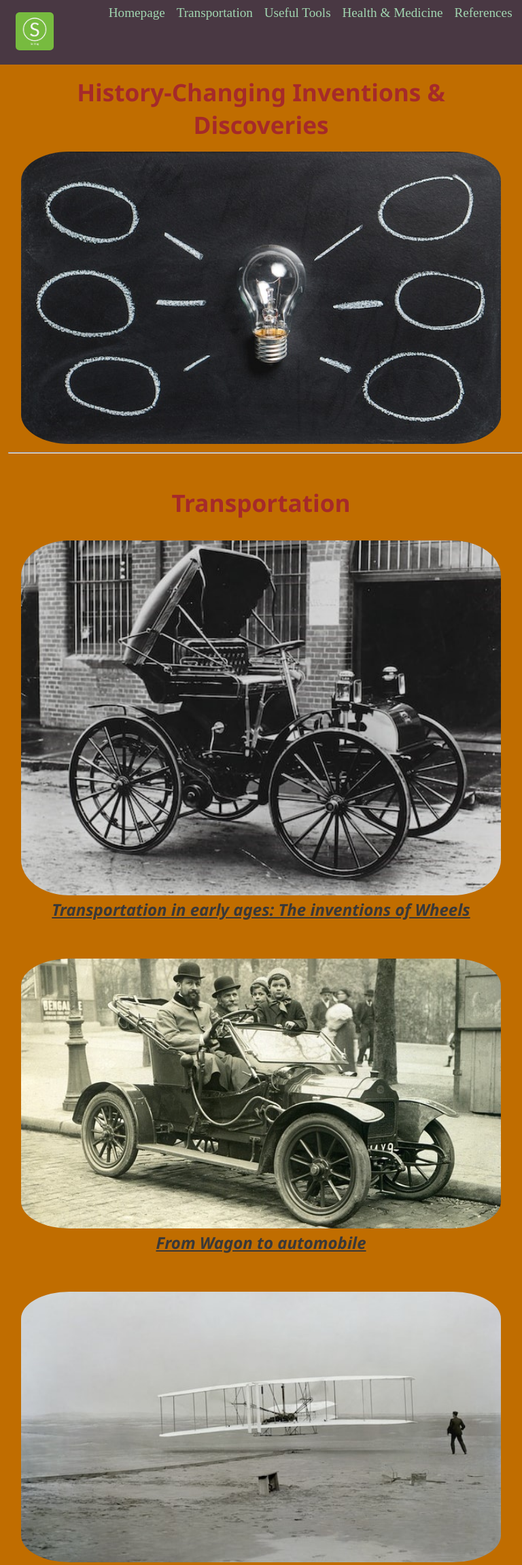
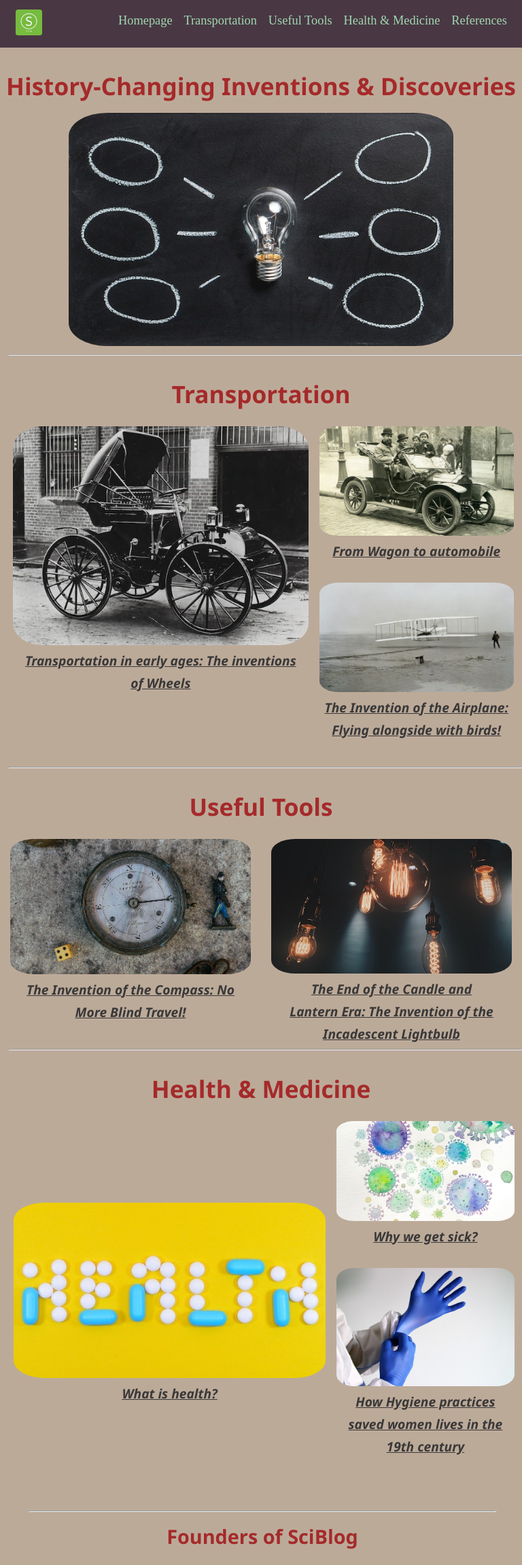
Before and after one commit to Omar-Abdullah-Shaikh-Al-Zoor/History-Changing-Inventions, a PHP site: page /index.html in a window 768 px wide. Shown: the top 2302 px of the page at 68% size. Run offline with PHP 8.4, Linux system fonts and the light colour scheme.

Commit message:
Small fixes

```diff
--- a/assets/css/style.css
+++ b/assets/css/style.css
@@ -119,8 +119,8 @@ footer p {
 }
 .main-heading {
   text-align: center;
-  margin-top: 6vh;
-  margin-bottom: 4vh;
+  margin-top: 4vh;
+  margin-bottom: 3vh;
   font-size: 2.2rem;
 }
 h1[class="main-heading"] {
@@ -268,9 +268,100 @@ aside img {
 }
 
 @media screen and (min-width: 600px) and (max-width: 1023px) {
-  main {
-    background-color: #c06d00;
-  }
+    /* General Elements */
+    .main {
+      display: flex;
+    }
+    .aside {
+      width: 75vw;
+    }
+    aside {
+      width: 23vw;
+      height: fit-content;
+      margin: 3.5vh 0vw;
+      border-radius: 0;
+    }
+    aside hr {
+      margin: 2vh 0;
+    }
+    aside h2{
+      margin-bottom: 1.5vh;
+    }
+    .links-a p {
+      margin: 2vh 1vw;
+    }
+    .home-img {
+      margin: 0 10vw ;
+    }
+    h1[class="main-heading"] {
+      margin: 4vh 0 2vh 0;
+    }
+    .criteria {
+      margin-left: 1.9vw;
+    }
+    .inv-titles {
+      display: flex;
+      flex-direction: row;
+    }
+    .main .inv-titles-1 {
+      width: 55%;
+    }
+    .inv-titles-2 {
+      width: 45%;
+      display: flex;
+      flex-direction: column;
+    }
+    .inv-nav {
+      margin-bottom: 4vh;
+    }
+
+    .inv-titles-1 .inv-nav {
+      margin: 0 4vw;
+    }
+    .inv-titles-3 {
+      width: 50vw;
+    }
+    .inv-titles-3 .inv-nav {
+      margin: 0 5vw;
+    }
+    .inv-titles-2 .img {
+      margin-left: -2vw;
+    }
+    .health > .img-health{
+      margin-top: 15vh;
+      width: 65vw;
+    }
+    .inv-titles-1 a, .inv-titles-2 a, .inv-titles-3 a {
+      font-size: 1.2rem;
+    }
+    .inv-nav {
+      margin-right: 2vw;
+    }
+    .main-nav a {
+      color: #a1d6b1;
+      text-align: center;
+      text-decoration: none;
+      cursor: pointer;
+      border-radius: 15px;
+      font-size: 1.15rem;
+      position: relative;
+      top: 24%;
+    }
+    .main-nav a:hover {
+      transition: 0.5s ease;
+      background-color: #c06d00;
+    }
+    .header-nav {
+      height: auto;
+      padding-right: 1vw;
+    }
+    .logo {
+      margin: 0.7vh 2vw;
+      width: 5vw;
+    }
+    .inventions p {
+      padding: 0 1vw 5vh 5vw;
+    }
 }
 @media screen and (min-width: 1024px) {
   /* General Elements */
@@ -309,10 +400,10 @@ aside img {
     flex-direction: row;
   }
   .main .inv-titles-1 {
-    width: 65%;
+    width: 65vw;
   }
   .inv-titles-2 {
-    width: 35%;
+    width: 35vw;
     display: flex;
     flex-direction: column;
   }
@@ -320,6 +411,12 @@ aside img {
     margin-bottom: 4vh;
   }
   .inv-titles-1 .inv-nav {
+    margin: 0 5vw;
+  }
+  .inv-titles-3 {
+    width: 50vw;
+  }
+  .inv-titles-3 .inv-nav {
     margin: 0 5vw;
   }
   .inv-titles-2 .img {
--- a/index.html
+++ b/index.html
@@ -57,13 +57,13 @@
                 <div>
                         <h2 class="main-heading">Useful Tools</h2>
                         <div class="inv-titles">
-                            <div class="inv-titles-1">
+                            <div class="inv-titles-3">
                                 <div class="img">
                                     <img src="/assets/media/compass_tablet.jpg" alt="Compass image"/>
                                 </div>
                                 <h3 class="inv-nav"><a href="tools.html#compass">The Invention of the Compass: No More Blind Travel!</a></h3>
                             </div>
-                            <div class="inv-titles-1">
+                            <div class="inv-titles-3">
                                 <div>
                                 <div class="img">
                                     <img src="/assets/media/bulb_mobile.jpg" alt="Light bulb image"/>
```
